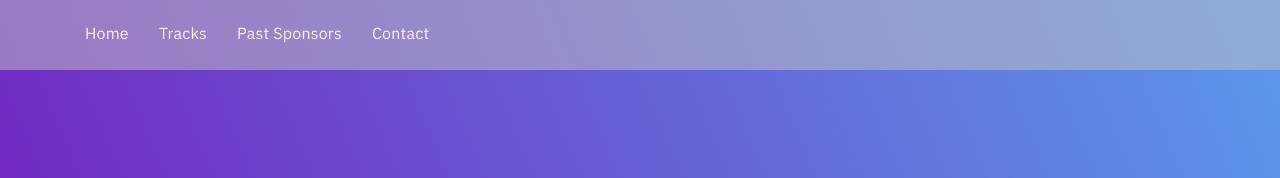
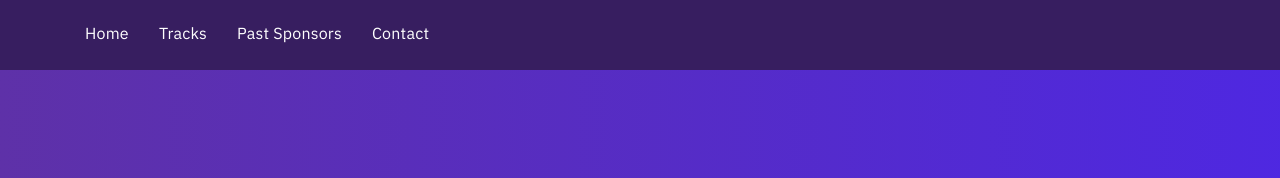
Before and after one commit to mkarroqe/hackNYU-website, a plain HTML site: page index.html in a window 1280 px wide. Shown: the top 178 px of the page. Drawn offline with nearby package versions, Linux system fonts and the light colour scheme.

Commit message:
changed navbar color

```diff
--- a/css/freelancer.css
+++ b/css/freelancer.css
@@ -24,8 +24,8 @@ p.small {
   display: block;
 }
 .gradient {
-  /*background: linear-gradient(89.85deg, #5E31A8 0.02%, #4D27E6 109.11%);*/
-  background: linear-gradient(246.94deg, #5B99EB -0.38%, #7325C0 91.68%, #751ABD 99.99%);
+  background: linear-gradient(89.85deg, #5E31A8 0.02%, #4D27E6 109.11%);
+  /*background: linear-gradient(246.94deg, #5B99EB -0.38%, #7325C0 91.68%, #751ABD 99.99%);*/
   padding-bottom: 25px;
 }
 
@@ -94,7 +94,7 @@ header .intro-text {
 }
 
 header .container {
-  padding-top: 100px;
+  padding-top: 150px;
   padding-bottom: 50px;
 }
 
@@ -124,18 +124,25 @@ header .intro-text a {
   font-size: 16px;
   color: #ffffff;
   /*padding-bottom: 5%;*/
-  background-color: rgba(180, 180, 180, 0.75);
-  background: rgba(196, 196, 196, 0.5);
+  /*background-color: rgba(180, 180, 180, 0.75);*/
+  /*background-color: rgba(196, 196, 196, 0.5);*/
+  background-color: #371e60;
   /*background: linear-gradient(89.85deg, #5E31A8 0.02%, #4D27E6 109.11%);*/
   border: none;
 }
 
-.navbar-custom .navbar-nav li a {
-  color: #ffefff;
+.navbar-custom .navbar-nav li a,
+.navbar-custom .navbar-nav li a:hover,
+.navbar-custom .navbar-nav li a:visited {
+  color: white;
 }
-.navbar-custom .navbar-nav li a:hover {
-  color: #ffffff;
-}
+/*
+.navbar-custom:hover {
+  /*-webkit-transition: background-color 0.3s;*/
+  /*-moz-transition: background-color 0.3s;*/
+  /*transition: background-color 0.3s;*/
+  /*background-color: #371e60;*/
+}*/
 
 .navbar-custom .navbar-nav li.active a {
   color: white;
```
